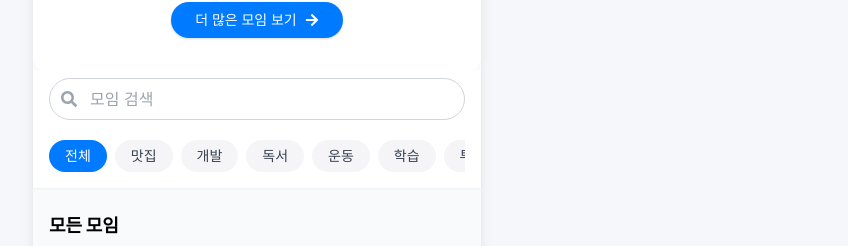
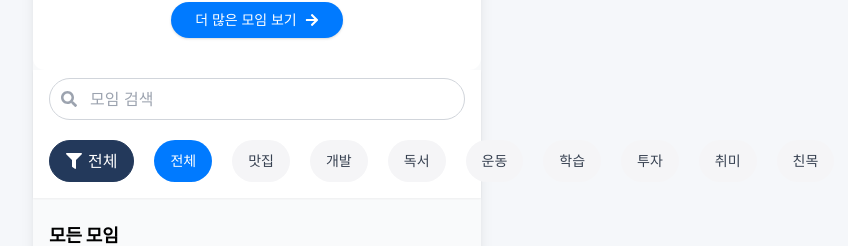
Before and after one commit to jwonder83/togetherbloom, a Next.js app: page /group in a window 1280 px wide. Shown: the part 1175-1421 px from the top of the page, without its empty margins (383-1231 px from the left). Built offline with nearby package versions, Linux system fonts and the light colour scheme; no server answers.

Commit message:
접근성 개선: 카테고리 필터 버튼에 스크린 리더용 텍스트 추가

```diff
--- a/src/app/group/page.tsx
+++ b/src/app/group/page.tsx
@@ -143,7 +143,19 @@ export default function GroupsPage() {
           </div>
 
           {/* 카테고리 선택 */}
-          <div className="flex overflow-x-auto no-scrollbar py-2 space-x-2">
+          <div className="flex space-x-3 md:space-x-5 overflow-x-auto lg:overflow-visible py-1 md:py-2">
+            <button
+              onClick={() => setSelectedCategory('전체')}
+              className={`px-3 md:px-4 py-1.5 md:py-2 text-sm md:text-base rounded-full border transition-all flex items-center whitespace-nowrap ${
+                selectedCategory === '전체'
+                  ? 'bg-[#23395B] text-white border-[#23395B]'
+                  : 'bg-white text-gray-700 border-gray-300 hover:bg-gray-50'
+              }`}
+            >
+              <FaFilter className="mr-1.5" />
+              <span className="sr-only">카테고리 필터링</span>
+              전체
+            </button>
             {categories.map((category) => (
               <button
                 key={category}
```
